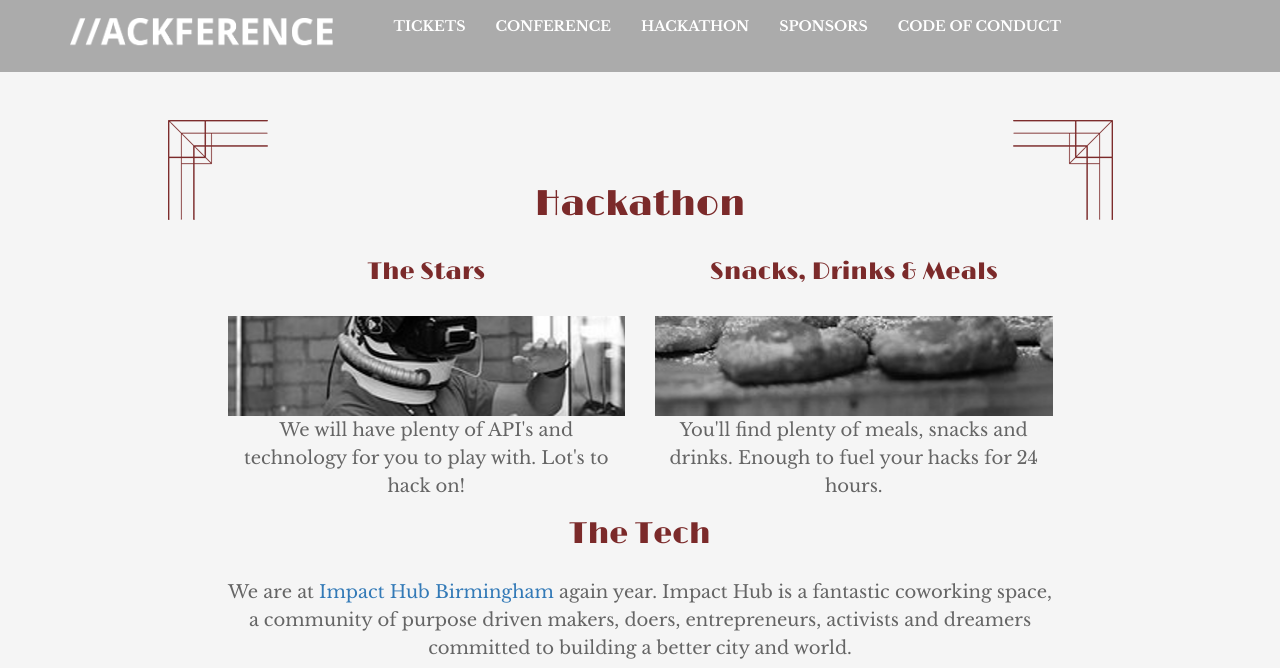
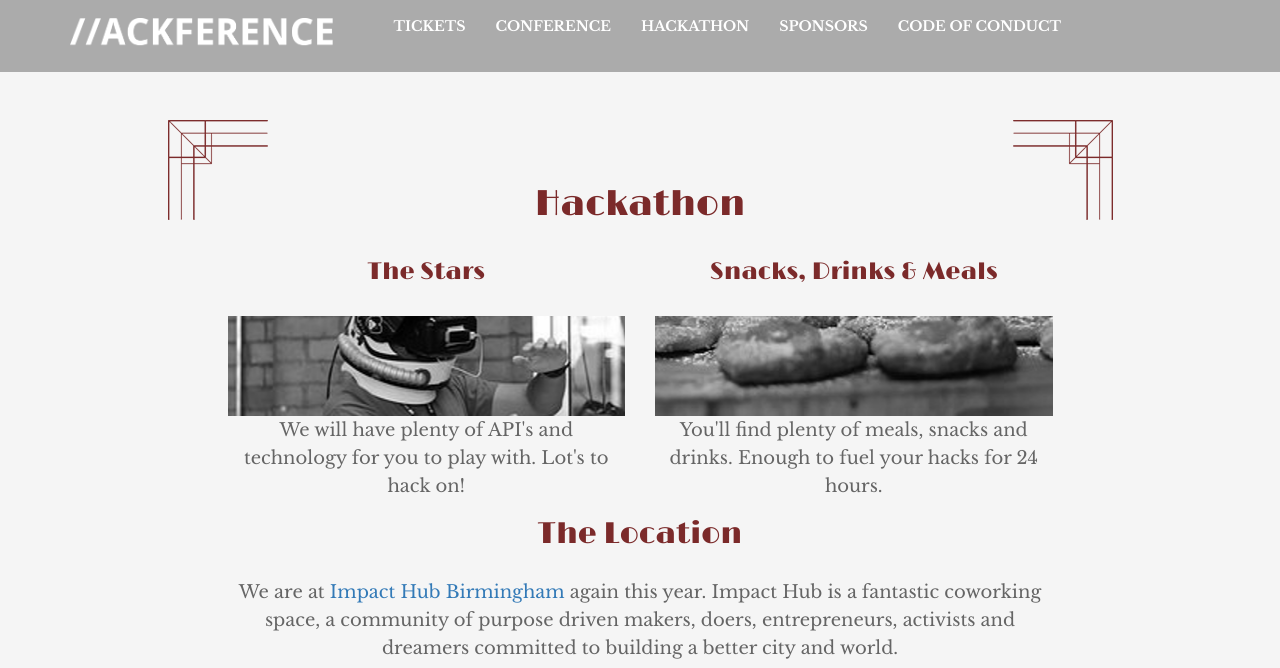
Before and after one commit to hackference/hackference-2016, a Jekyll site: the page built from hackathon.html, in a window 1280 px wide and 900 px high, cut to the strip 0-668 px from the top of the window. Built offline with Jekyll 4.4.1, drawn with Linux system fonts in a browser that asks for light colours; nearby versions of some CDN libraries.

Commit message:
fixing more typos

```diff
--- a/conference.html
+++ b/conference.html
@@ -7,7 +7,7 @@ title: What's on at the conference
   <div class="col-sm-6" >
   <h3>The Stars</h3>
   <div id="speakers" class="background-images" ></div>
-  <p>A <a href="/conference.html#cast" >full cast of speakers</a> covering a full spectrum of topics. From languages and paradigms to API's and hobby projects, something for everyone.</p>
+  <p>A <a href="/conference.html#cast" >great cast of speakers</a> covering a full spectrum of topics. From languages and paradigms to API's and hobby projects, something for everyone.</p>
   </div>
   <div class="col-sm-6" >
     <h3>On the day</h3>
--- a/hackathon.html
+++ b/hackathon.html
@@ -16,9 +16,9 @@ title: And now, the Hackathon
   </div>
 </div>
 
-<h2>The Tech</h2>
+<h2>The Location</h2>
 <p>
-  We are at <a href="http://birmingham.impacthub.net/" >Impact Hub Birmingham</a> again year.
+  We are at <a href="http://birmingham.impacthub.net/" >Impact Hub Birmingham</a> again this year.
   Impact Hub is a fantastic coworking space, a community of purpose driven makers, doers, entrepreneurs, activists and dreamers committed to building a better city and world.
 </p>
 <div class="row">
```
